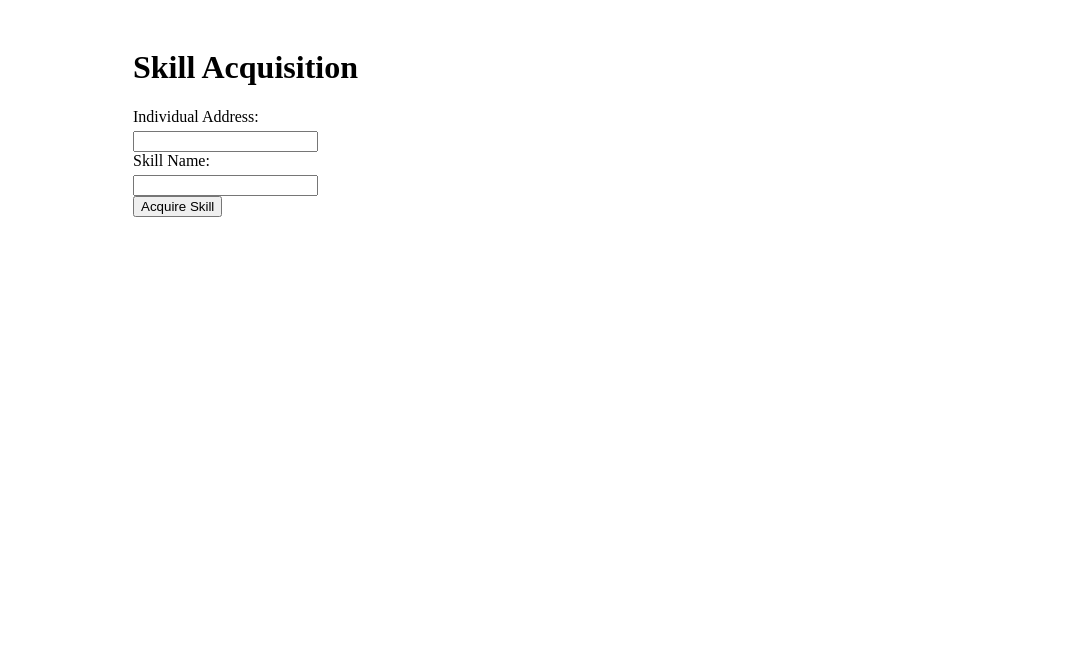
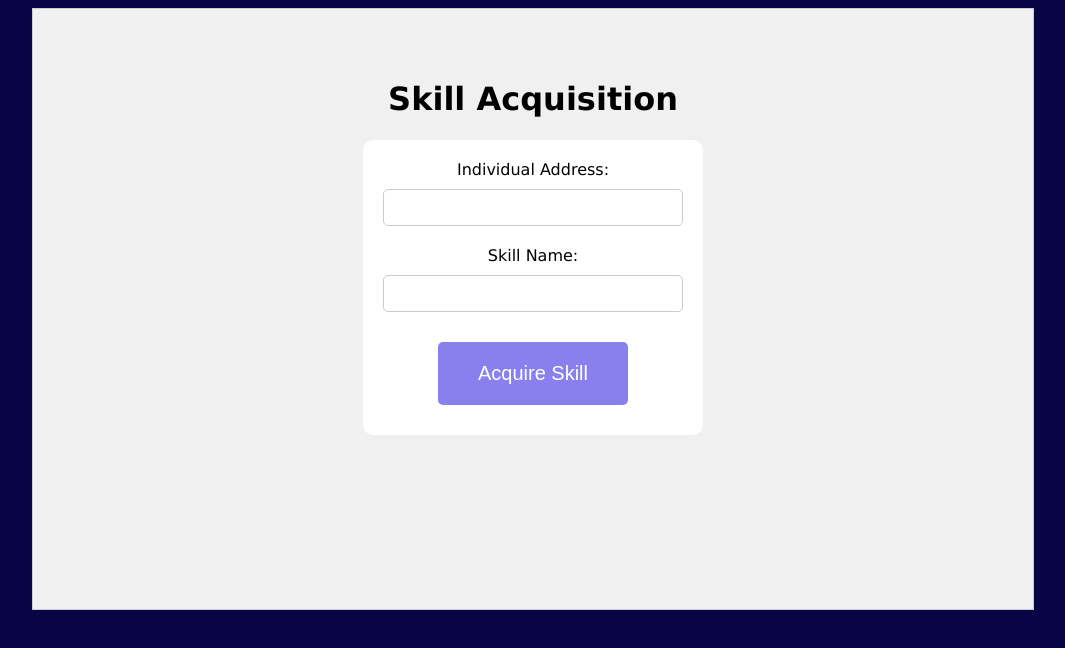
Before and after one commit to telekinetic-0004/Skill3.0, a plain HTML site: page skill_acquisition/academic_institutions.html in a window 1280 px wide. Shown: the whole page, without its empty margins (107-1172 px from the left). Drawn offline with Linux system fonts and the light colour scheme.

Commit message:
changes done by sid

```diff
--- a/assets/styles.css
+++ b/assets/styles.css
@@ -1,17 +1,93 @@
 /* Add your CSS styles here */
 .container {
-    max-width: 800px;
+  width: 900px; /* Adjust container width as needed */
+  height: 500px; /* Adjust container height as needed */
+  background-color: #f0f0f0; /* Container background color */
+  padding: 50px; /* Add padding for spacing */
+  border: 1px solid #ccc; /* Add border for visual separation */
+  text-align: center; /* Center button horizontally */
+  /* display: flex; Use flexbox for vertical centering */
+  justify-content: center; /* Center horizontally */
+  align-items: center; /* Center vertically */
+  margin: 0 auto;
+}
+
+button {
+  margin: 10px;
+  padding: 20px 40px;
+  font-size: 20px;
+  background-color: #2312e088;
+  color: #fff;
+  border: none;
+  border-radius: 5px;
+  cursor: pointer;
+
+  -webkit-border-radius: 5px;
+  -moz-border-radius: 5px;
+  -ms-border-radius: 5px;
+  -o-border-radius: 5px;
+}
+
+button:hover {
+  background-color: #090445; /* Change background color on hover */
+}
+
+/* Form container */
+.form {
+  width: 300px;
   margin: 0 auto;
   padding: 20px;
+  background-color: #ffffff;
+  border-radius: 10px;
 }
 
-form {
+/* Form labels */
+.form label {
+  display: block;
+  margin-bottom: 10px;
+}
+
+/* Form inputs */
+.form input[type="text"],
+.form input[type="email"] {
+  width: 100%;
+  padding: 10px;
   margin-bottom: 20px;
+  border: 1px solid #ccc;
+  border-radius: 5px;
+  box-sizing: border-box; /* Ensure padding and border don't increase width */
+}
+
+/* Submit button */
+.form input[type="submit"] {
+  width: 100%;
+  padding: 10px;
+  border: none;
+  border-radius: 5px;
+  background-color: #007bff;
+  color: #fff;
+  cursor: pointer;
+  transition: background-color 0.3s ease;
+}
+
+.my.form input[type="submit"]:hover {
+  background-color: #0056b3;
 }
 
 label {
   display: block;
   margin-bottom: 5px;
+}
+
+body {
+  font-family: Verdana, Geneva, Tahoma, sans-serif;
+  /* Set background image */
+  background-color: #090445;
+
+  /* Background image properties */
+
+  background-size: cover; /* Cover the entire background */
+  background-repeat: no-repeat; /* Do not repeat the background image */
 }
 
 .user-info {
--- a/skill_acquisition/academic_institutions.html
+++ b/skill_acquisition/academic_institutions.html
@@ -1,22 +1,27 @@
 <!DOCTYPE html>
 <html lang="en">
   <head>
-    <meta charset="UTF-8">
-    <meta name="viewport" content="width=device-width, initial-scale=1.0">
+    <meta charset="UTF-8" />
+    <meta name="viewport" content="width=device-width, initial-scale=1.0" />
     <title>Skill Acquisition by Academic Institutions</title>
     <script src="script_academic.js"></script>
-    <link rel="stylesheet" href="../assets/styles.css">
+    <link rel="stylesheet" href="../assets/styles.css" />
   </head>
   <body>
     <div class="container">
       <h1>Skill Acquisition</h1>
-        <form id="acquisitionForm">
+      <form class="form" id="acquisitionForm">
         <label for="individualAddress">Individual Address:</label>
-            <input type="text" id="individualAddress" name="individualAddress" required>
-            <br>
+        <input
+          type="text"
+          id="individualAddress"
+          name="individualAddress"
+          required
+        />
+        <br />
         <label for="skillName">Skill Name:</label>
-            <input type="text" id="skillName" name="skillName" required>
-            <br>
+        <input type="text" id="skillName" name="skillName" required />
+        <br />
         <button type="submit">Acquire Skill</button>
       </form>
       <p id="acquisitionMessage"></p>
```
Also changed, not shown: enrollment/browse_programs.html (+13 -8 lines), home.html (+48 -20 lines), index.html (+2 -0 lines), assets/bg.jpg (added). Lines whose indentation alone changed are shown as unchanged.
